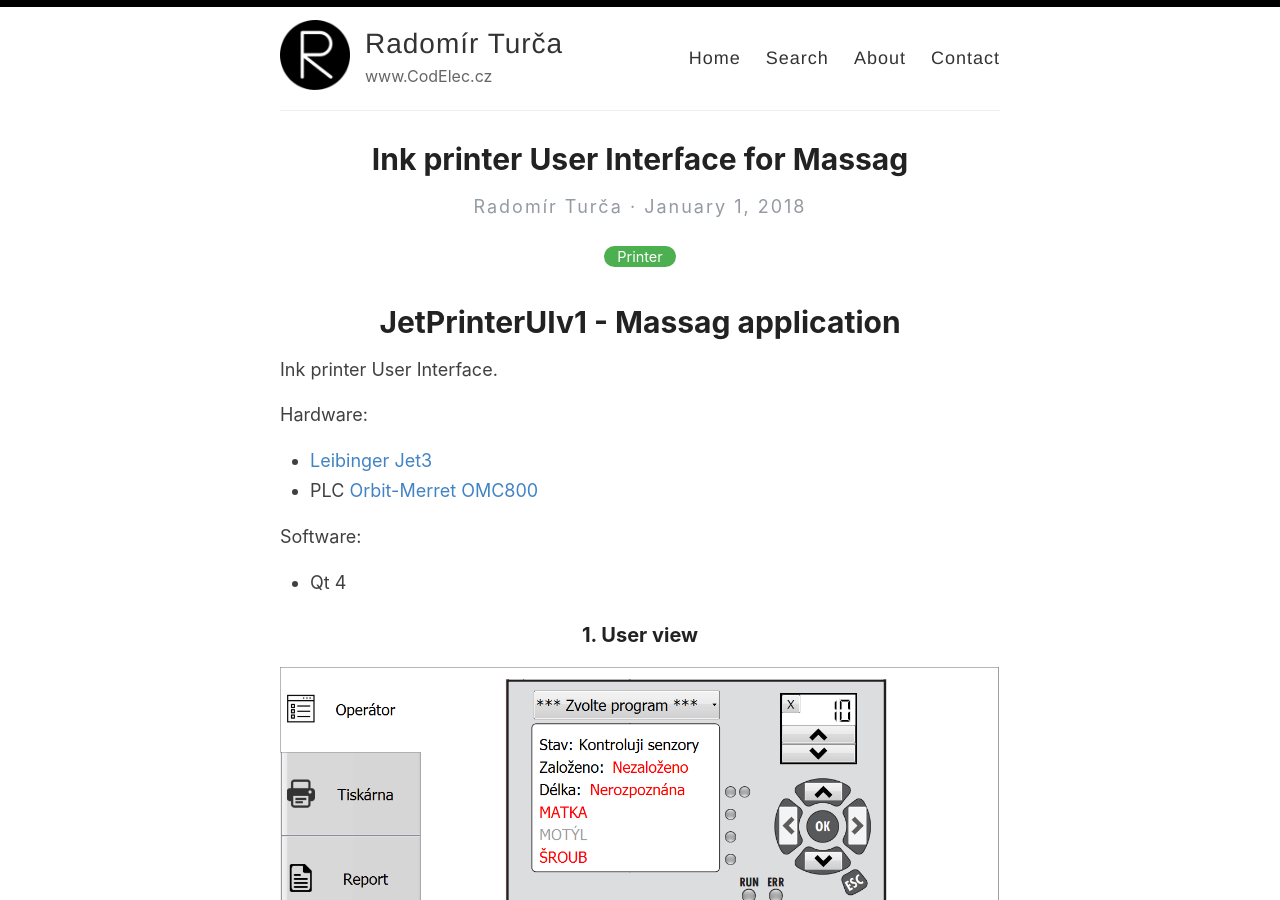
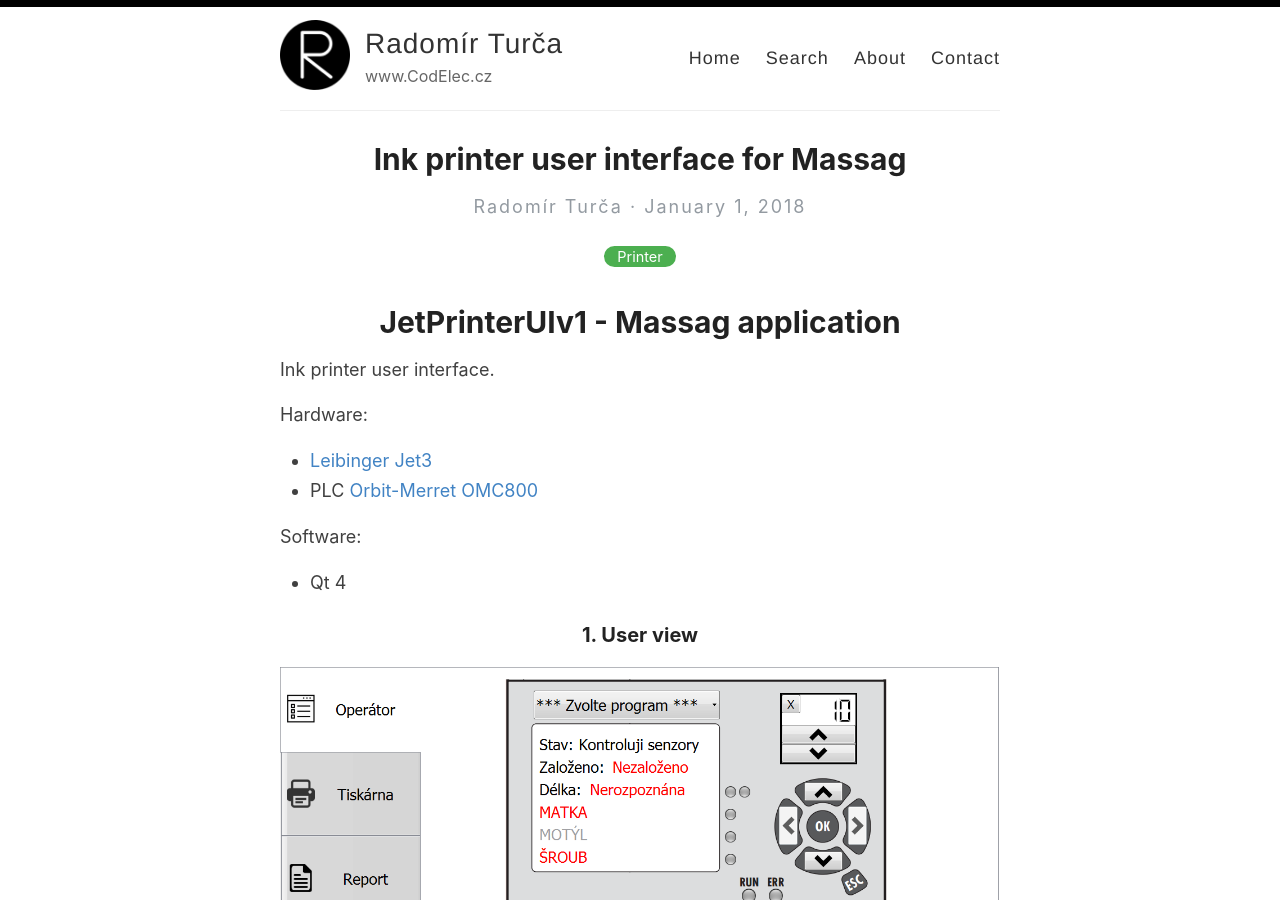
Before and after one commit to CodElecCz/codeleccz.github.io, a Jekyll site: the page built from _posts/2018-1-1-jetprinteruiv1-massag.md, in a window 1280 px wide and 900 px high. Built offline with Jekyll 4.4.1, drawn with Linux system fonts in a browser that asks for light colours.

```diff
--- a/_posts/2018-1-1-jetprinteruiv1-massag.md
+++ b/_posts/2018-1-1-jetprinteruiv1-massag.md
@@ -1,12 +1,12 @@
 ---
 layout: post
-title: Ink printer User Interface for Massag
+title: Ink printer user interface for Massag
 categories: [Printer]
 ---
 
 # JetPrinterUIv1 - Massag application
 
-Ink printer User Interface.
+Ink printer user interface.
 
 Hardware:
 - [Leibinger Jet3](https://leibinger-group.com/en/products/ink-jet-drucker0/universal-line/jet3up/)
```
